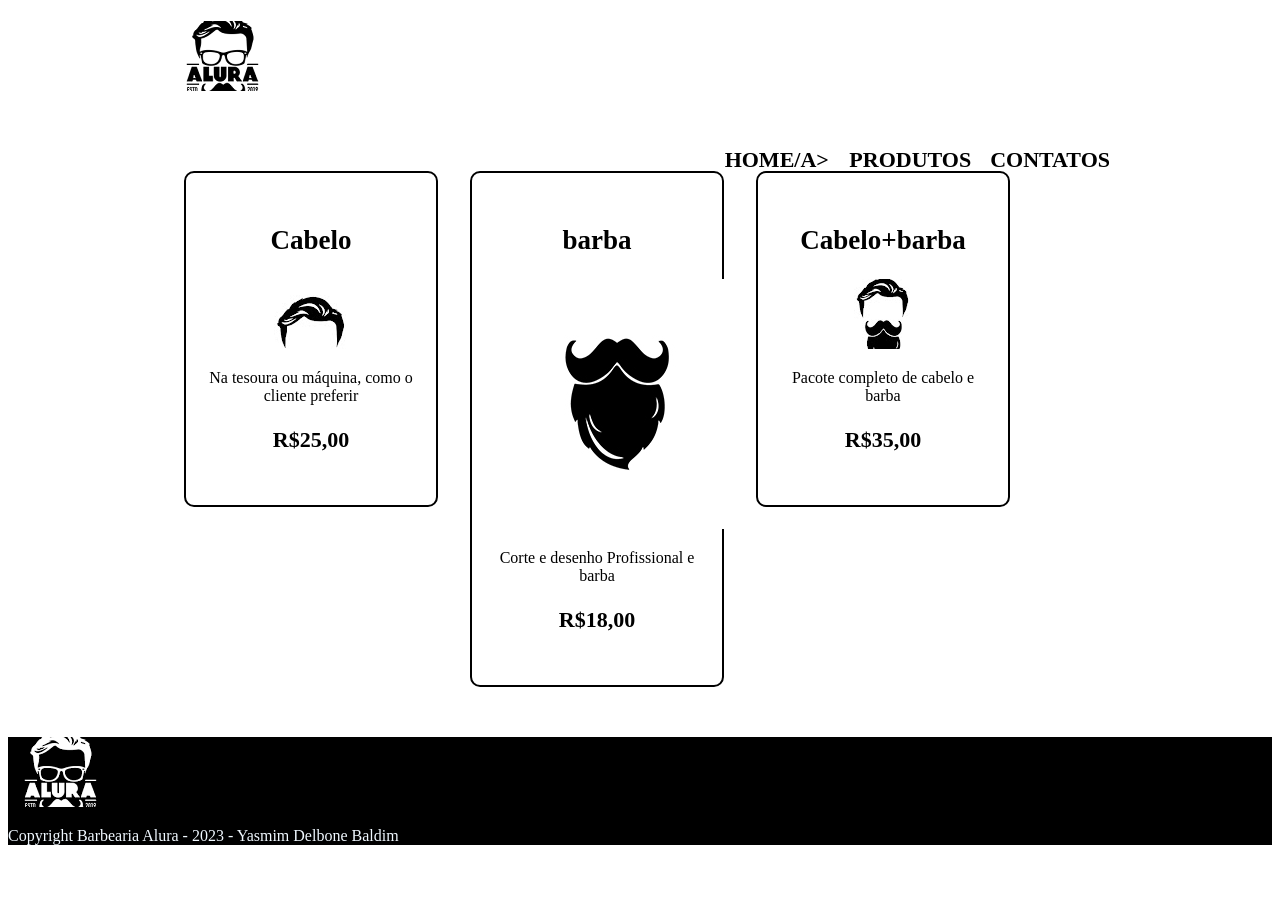
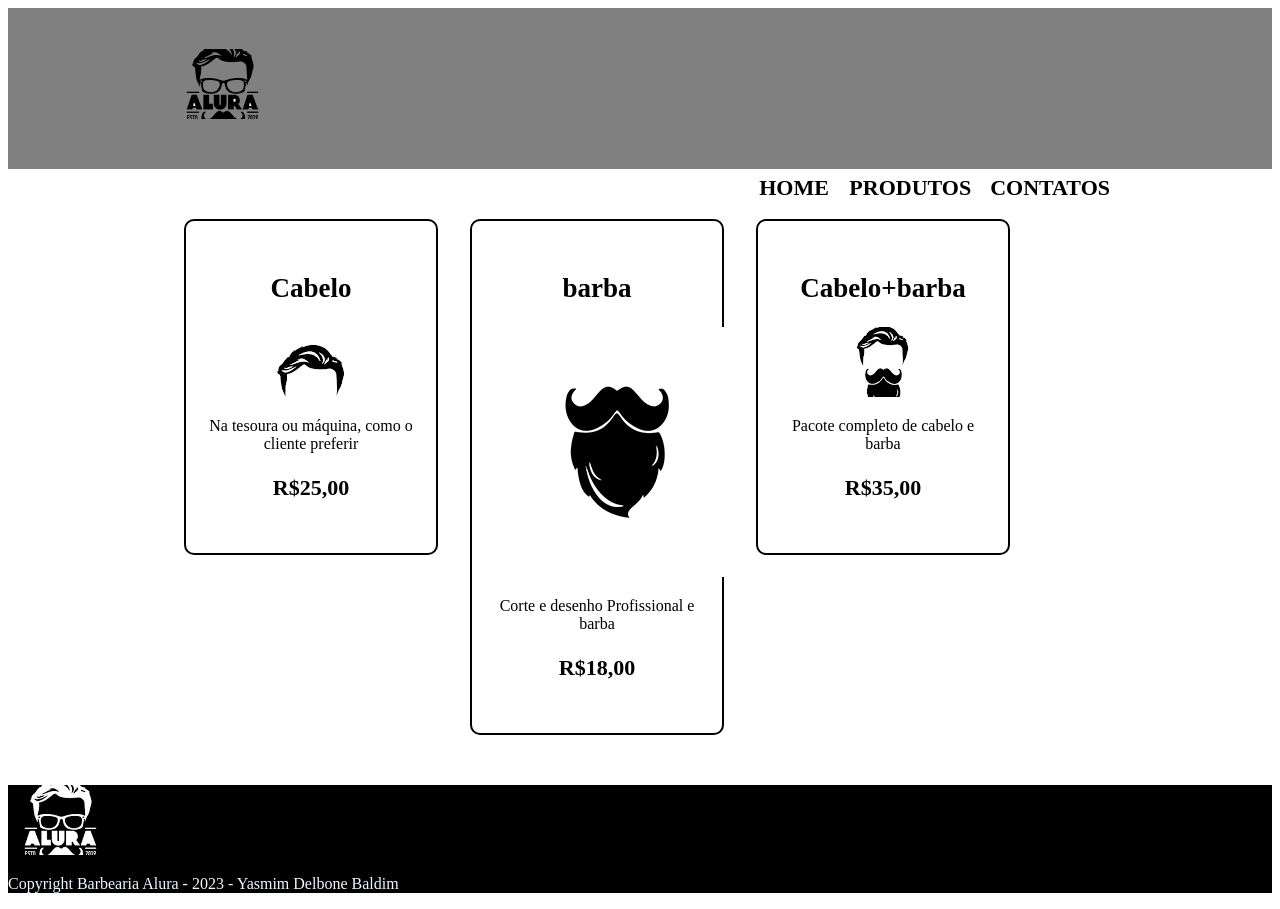
Before and after one commit to yasmim084/BarbeariaAlurayasmim, a plain HTML site: page index.html in a window 1280 px wide. Before the commit the page ends 861 px from the top, so only its background shows below. Drawn offline with Linux system fonts and the light colour scheme.

Commit message:
Add files via upload

```diff
--- a/index.html
+++ b/index.html
@@ -19,7 +19,7 @@
 
 <nav>
    <ul>
-    <li><a href="https://umcarinha2991.github.io/BarbeariaAlura-1B/">HOME/a&gt;    </li>
+    <li><a href="https://yasmim084.github.io/yaah/">  HOME   </li>
     <li><a href="">PRODUTOS</a>     </li>
     <li><a href="">CONTATOS</a>     </li>
    </ul>
--- a/style.css
+++ b/style.css
@@ -1,4 +1,4 @@
-cabeçalho{background-color: gray;
+.cabeçalho{background-color: gray;
 padding: 20px;}
 
 nav{position: absolute;
```
